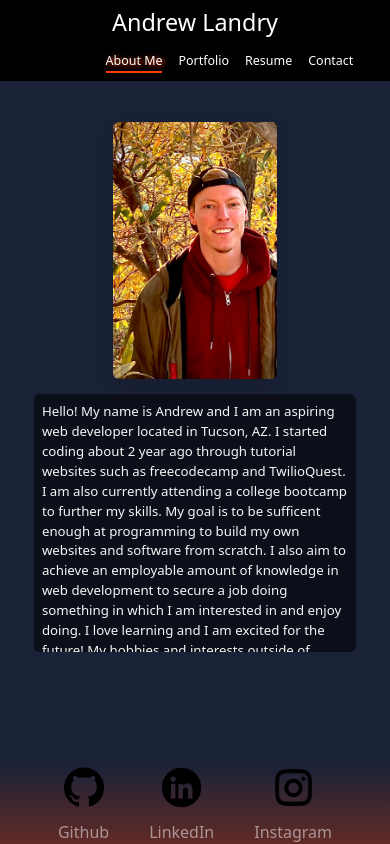
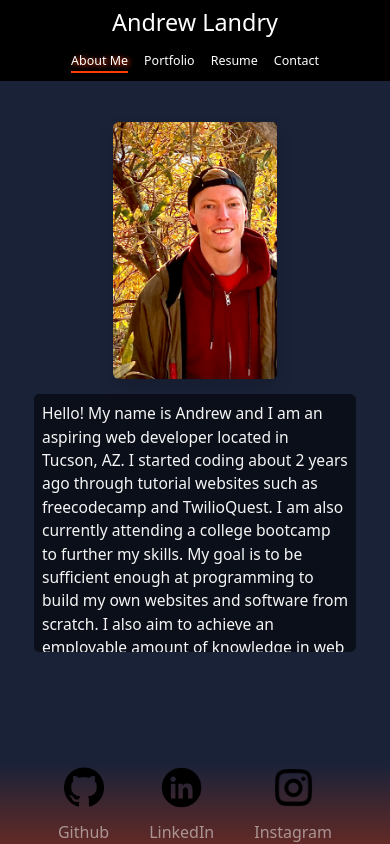
Before and after one commit to Landycodes/React-Portfolio, a React (Create React App) app: page / in a window 390 px wide. Built offline with nearby package versions, Linux system fonts and the light colour scheme.

Commit message:
fixed mobile design and contact form rerenders contact page after submission

```diff
--- a/src/components/Content.js
+++ b/src/components/Content.js
@@ -1,4 +1,4 @@
-import React, { useState } from "react";
+import React, { useState, useEffect } from "react";
 import Footer from "./Footer";
 import Header from "./Header";
 import AboutMe from "./pages/AboutMe";
@@ -8,6 +8,13 @@ import Resume from "./pages/Resume";
 
 export default function Content() {
   const [currentPage, setPage] = useState("AboutMe");
+
+  //refresh to contact page if form has been submitted
+  useEffect(() => {
+    if (localStorage.getItem("thanks") === "giveThanks") {
+      setPage("Contact");
+    }
+  }, []);
 
   const renderPage = () => {
     if (currentPage === "AboutMe") {
--- a/src/components/Header.js
+++ b/src/components/Header.js
@@ -12,10 +12,7 @@ export default function Header({ currentPage, changePage }) {
     <nav className="navbg d-flex justify-content-around align-items-center text-white text-nowrap">
       <h2 className="name m-2">Andrew Landry</h2>
       <div></div>
-      <ul
-        className="menu list-unstyled d-flex justify-content-between m-0"
-        style={style.w10}
-      >
+      <ul className="menu list-unstyled m-0" style={style.w10}>
         <li className="navi m-2">
           <a
             href="#aboutme"
--- a/src/components/pages/AboutMe.js
+++ b/src/components/pages/AboutMe.js
@@ -13,15 +13,15 @@ export default function AboutMe() {
       <div className="aboutme p-3">
         <p className="bio text-start contentbg p-2 rounded-end lh-base m-0">
           Hello! My name is Andrew and I am an aspiring web developer located in
-          Tucson, AZ. I started coding about 2 year ago through tutorial
+          Tucson, AZ. I started coding about 2 years ago through tutorial
           websites such as freecodecamp and TwilioQuest. I am also currently
           attending a college bootcamp to further my skills. My goal is to be
-          sufficent enough at programming to build my own websites and software
+          sufficient enough at programming to build my own websites and software
           from scratch. I also aim to achieve an employable amount of knowledge
           in web development to secure a job doing something in which I am
           interested in and enjoy doing. I love learning and I am excited for
           the future! My hobbies and interests outside of computer programming
-          are Skateboarding, fixing things like cars or smartphones, I also
+          are skateboarding, fixing things like cars or smartphones. I also
           enjoy hiking and being active outside!
         </p>
         <img
--- a/src/components/pages/Portfolio.js
+++ b/src/components/pages/Portfolio.js
@@ -68,6 +68,7 @@ export default function Portfolio() {
     return (
       // card container
       <div
+        key={tiles.id}
         id={tiles.id}
         className="pointer contentbg rounded overflow-hidden d-flex flex-column align-items-center shadow m-3"
         onClick={(event) => {
--- a/src/components/pages/Resume.js
+++ b/src/components/pages/Resume.js
@@ -13,13 +13,13 @@ export default function Resume() {
               <li>CSS</li>
               <li>Javascript</li>
               <li>JQuery</li>
-              <li>Responsive Design</li>
+              <li>Responsive-Design</li>
               <li>React</li>
               <li>Bootstrap</li>
             </ul>
           </div>
           <div className="p-2 m-4">
-            <h4>Back-end</h4>
+            <h4>Back-End</h4>
             <ul>
               <li>API's</li>
               <li>Node.js</li>
--- a/src/components/style.css
+++ b/src/components/style.css
@@ -14,7 +14,7 @@ form {
     width: 300px;
 }
 .bio {
-    font-size: 3.4vmin;
+    font-size: 4vmin;
     overflow-y: auto;
     height: 66vmin;
     width: 50%;
@@ -38,6 +38,10 @@ form {
 /* header */
 .navbg {
     background-color: var(--menu);
+}
+.menu {
+    display: flex;
+    justify-content: space-between;
 }
 .menu > li {
     cursor: pointer;
@@ -140,6 +144,9 @@ form {
     .navbg {
         flex-direction: column;
     }
+    .menu {
+        justify-content: center;
+    }
     .aboutme {
         flex-direction: column-reverse;
     }
```
